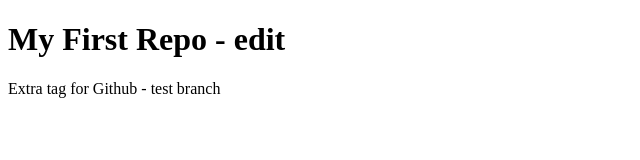
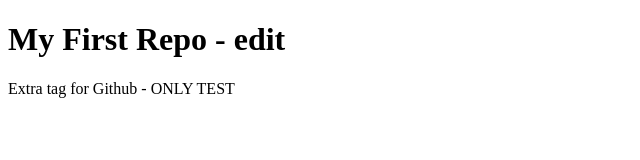
Before and after one commit to dovilemik/my-first-repo, a plain HTML site: page index.html in a window 1280 px wide. Shown: the full height of the page, 0-640 px from the left. Drawn offline with Linux system fonts and the light colour scheme.

Commit message:
only test

```diff
--- a/index.html
+++ b/index.html
@@ -7,6 +7,6 @@
 </head>
 <body>
     <h1>My First Repo - edit</h1>
-    <p>Extra tag for Github - test branch</p>
+    <p>Extra tag for Github - ONLY TEST</p>
 </body>
 </html>
```
